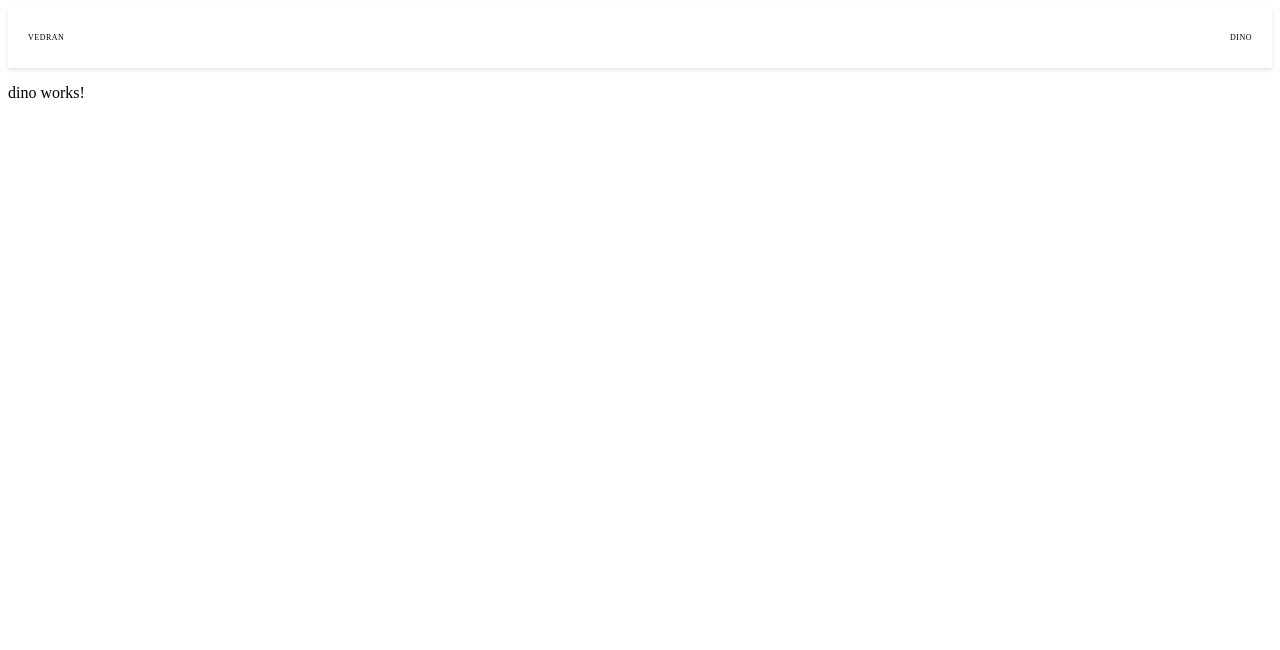
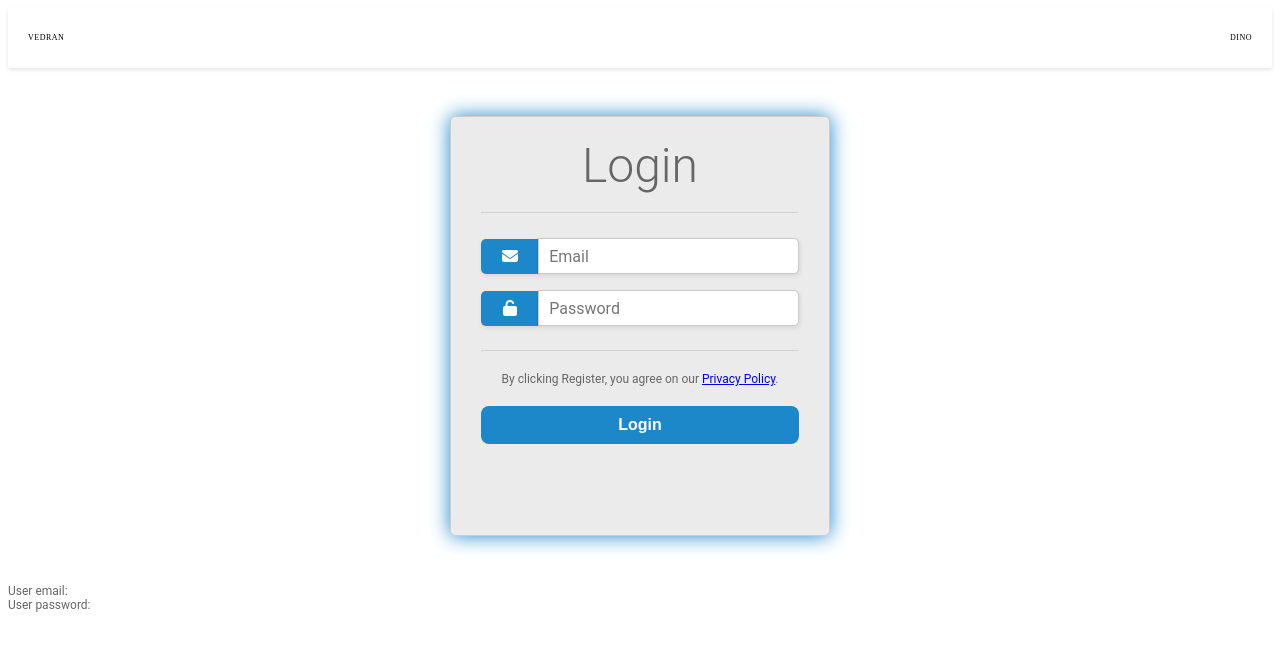
Before and after one commit to majkprpik/angular-edu-2023, an Angular app: page /Dino in a window 1280 px wide. Shown: the top 650 px of the page. Built offline with nearby package versions, Linux system fonts and the light colour scheme.

Commit message:
login form

```diff
--- a/package.json
+++ b/package.json
@@ -18,6 +18,11 @@
     "@angular/platform-browser": "^15.1.0",
     "@angular/platform-browser-dynamic": "^15.1.0",
     "@angular/router": "^15.1.0",
+    "@fortawesome/angular-fontawesome": "^0.12.1",
+    "@fortawesome/fontawesome-svg-core": "^6.3.0",
+    "@fortawesome/free-brands-svg-icons": "^6.3.0",
+    "@fortawesome/free-regular-svg-icons": "^6.3.0",
+    "@fortawesome/free-solid-svg-icons": "^6.3.0",
     "rxjs": "~7.8.0",
     "tslib": "^2.3.0",
     "zone.js": "~0.12.0"
--- /dev/null
+++ b/src/app/modules/dino/components/login/login.component.html
@@ -0,0 +1,27 @@
+<div class="loginBox">
+  <h1>Login</h1>
+  <form action="/">
+    <hr />
+    <label id="icon" for="name"><fa-icon [icon]="faEnvelope"></fa-icon></label>
+    <input type="text" name="name" id="name" placeholder="Email" required [(ngModel)]="userEmail"/>
+    <label id="icon" for="password"><fa-icon [icon]="faUnlock"></fa-icon></label>
+    <input
+      type="password"
+      name="password"
+      id="password"
+      placeholder="Password"
+      required
+      [(ngModel)]="userPassword"
+    />
+    <hr />
+    <div class="loginBlock">
+      <p>
+        By clicking Register, you agree on our
+        <a href="#">Privacy Policy</a>.
+      </p>
+      <button type="submit"  (click)="printLoginInfo()">Login</button>
+    </div>
+  </form>
+</div>
+<p>User email: {{emailValue}}</p>
+<p>User password: {{passwordValue}}</p>
--- /dev/null
+++ b/src/app/modules/dino/components/login/login.component.scss
@@ -0,0 +1,85 @@
+*{
+    box-sizing: border-box;
+}
+
+h1,form,input,p {
+  padding: 0;
+  margin: 0;
+  outline: none;
+  font-family: Roboto, Arial, sans-serif;
+  font-size: 16px;
+  color: #666;
+}
+h1 {
+  padding: 10px 0;
+  font-size: 3em;
+  font-weight: 300;
+  text-align: center;
+}
+p {
+  font-size: 12px;
+}
+hr {
+  color: #a9a9a9;
+  opacity: 0.3;
+}
+.loginBox {
+  max-width: 380px;
+  min-height: 420px;
+  padding: 10px 0;
+  margin: 48px auto;
+  border-radius: 5px;
+  border: solid 1px #ccc;
+  //box-shadow: 1px 2px 5px rgba(0, 0, 0, 0.31);
+  box-shadow: 0 0 20px 0 #1c87c9;
+  background: #ebebeb;
+}
+form {
+  margin: 0 30px;
+}
+label#icon {
+  margin: 0;
+  border-radius: 5px 0 0 5px;
+}
+
+input[type="text"],
+input[type="password"] {
+  width: 82%;
+  height: 36px;
+  margin-top: 16px;
+  padding-left: 10px;
+  border-radius: 0 5px 5px 0;
+  border: solid 1px #cbc9c9;
+  box-shadow: 1px 2px 5px rgba(0, 0, 0, 0.09);
+  background: #fff;
+}
+input[type="password"] {
+  margin-bottom: 16px;
+}
+#icon {
+  display: inline-block;
+  padding: 8px 16px;
+  width: 18%;
+  box-shadow: 1px 2px 5px rgba(0, 0, 0, 0.09);
+  background: #1c87c9;
+  color: #fff;
+  text-align: center;
+}
+.loginBlock {
+  margin-top: 20px;
+  text-align: center;
+}
+button {
+  width: 100%;
+  padding: 10px 0;
+  margin: 20px auto;
+  border-radius: 8px;
+  border: none;
+  background: #1c87c9;
+  font-size: 16px;
+  font-weight: 600;
+  color: #fff;
+}
+button:hover {
+  background: #26a9e0;
+}
--- /dev/null
+++ b/src/app/modules/dino/components/login/login.component.ts
@@ -0,0 +1,32 @@
+import { Component,Input,Output,EventEmitter } from '@angular/core';
+
+import { faEnvelope } from '@fortawesome/free-solid-svg-icons';
+import { faUnlock } from '@fortawesome/free-solid-svg-icons'
+
+@Component({
+  selector: 'app-login',
+  templateUrl: './login.component.html',
+  styleUrls: ['./login.component.scss']
+})
+export class LoginComponent {
+  faEnvelope= faEnvelope;
+  faUnlock = faUnlock
+
+  emailValue="";
+  passwordValue="";
+
+  @Input() userEmail: string = '';
+  @Input() userPassword: string = '';
+
+  @Output() emailEmit= new EventEmitter<string>();
+  @Output() passwordEmit= new EventEmitter<string>();
+
+  printLoginInfo(){
+    console.log(this.emailValue);
+    console.log(this.passwordValue);
+    this.emailEmit.emit(this.userEmail);
+    this.passwordEmit.emit(this.passwordValue);
+    this.emailValue=this.userEmail;
+    this.passwordValue=this.userPassword;
+  }
+}
--- a/src/app/modules/dino/dino-routing.module.ts
+++ b/src/app/modules/dino/dino-routing.module.ts
@@ -1,3 +1,4 @@
+import { LoginComponent } from './components/login/login.component';
 import { NgModule } from '@angular/core';
 import { RouterModule, Routes } from '@angular/router';
 import { DinoComponent } from './dino.component';
@@ -5,7 +6,7 @@ import { DinoComponent } from './dino.component';
 const routes: Routes = [
   {
     path:'',
-    component:DinoComponent,
+    component:LoginComponent,
   },
 ];
 
```
Also changed, not shown: src/app/modules/dino/dino.module.ts (+10 -5 lines), 2 other files (tests, documents, lock files or other folders).
